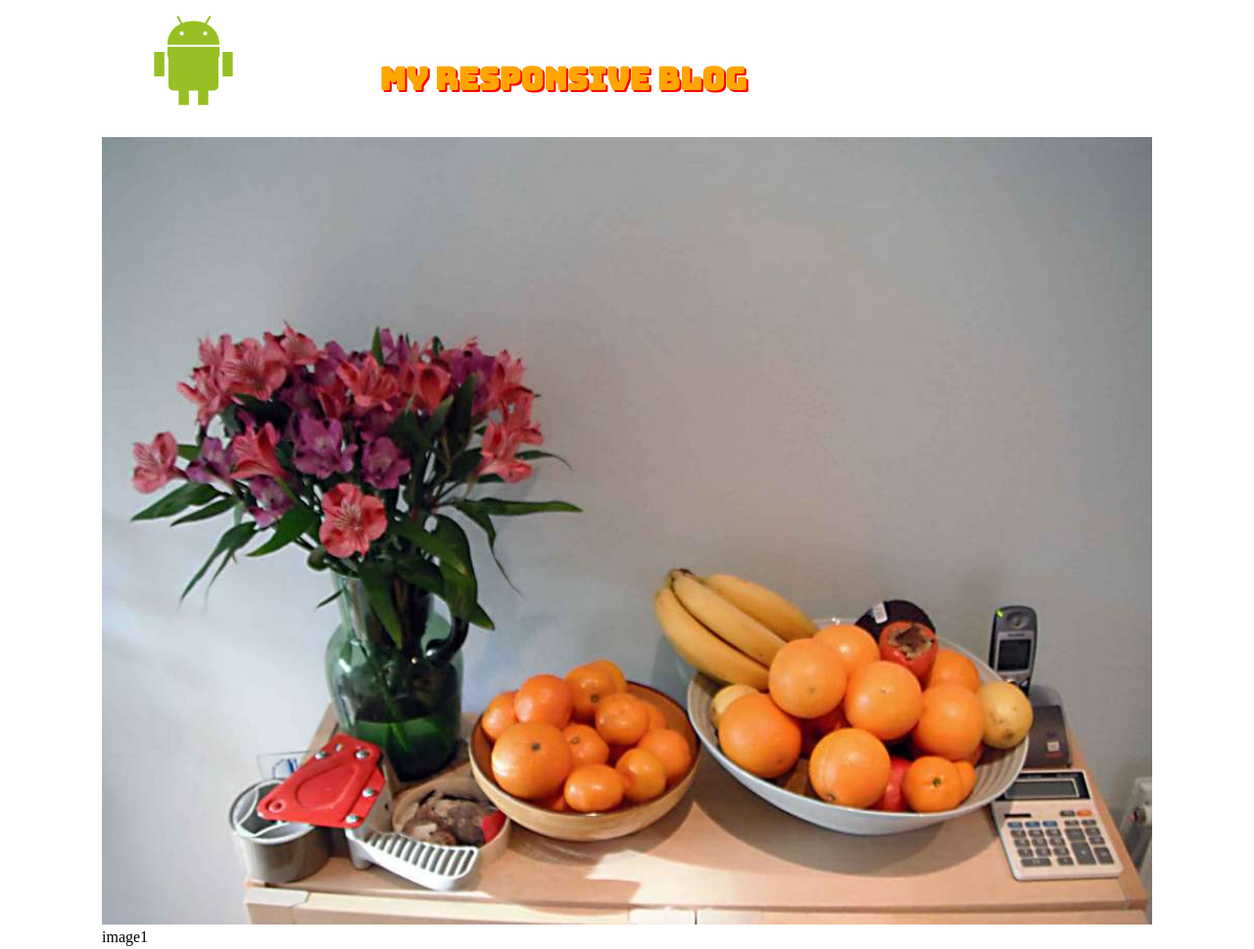
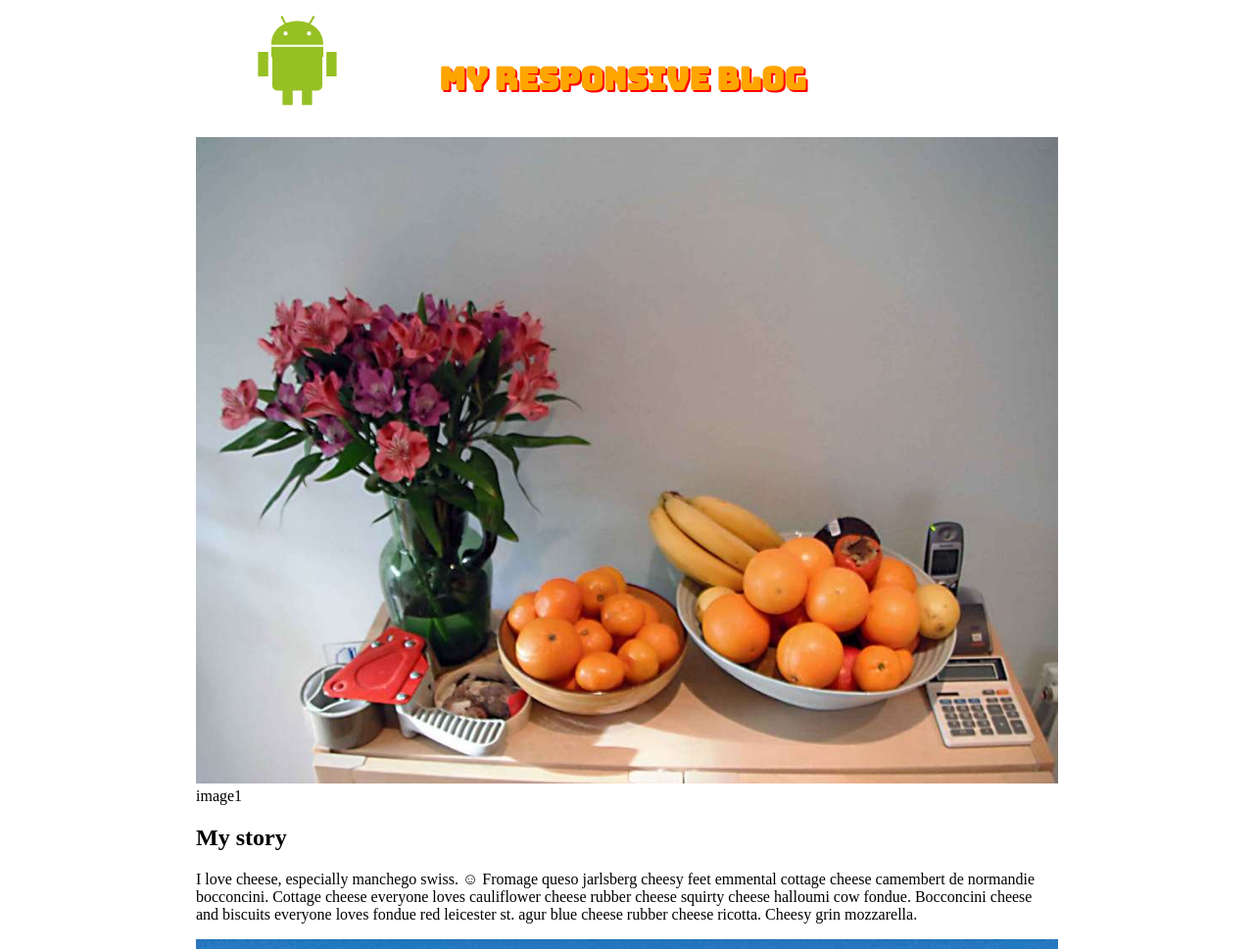
Before and after one commit to wayneyeye/RI_Part1.github.io, a website: page index.html in a window 1280 px wide. Shown: the top 969 px of the page at 98% size. Drawn offline with Linux system fonts and the light colour scheme; a web font is replaced by a local one.

Commit message:
adjust max-width

```diff
--- a/css/main.css
+++ b/css/main.css
@@ -12,6 +12,7 @@ body {
 
 article {
 	width: 90vw;
+	max-width: 960px;
 	margin: 0 auto;
 }
 
@@ -31,6 +32,7 @@ h2 {
 	text-shadow: 2px 2px #ff0000;
 	font
 	width: 90vw;
+	max-width: 960px;
 	margin: 0 auto;
 	display: -webkit-flex;
 	-webkit-flex-wrap: wrap;
@@ -52,6 +54,7 @@ img {
 
 footer{
 	width: 90vw;
+	max-width: 960px;
 	margin: 0 auto;
 }
 
```
